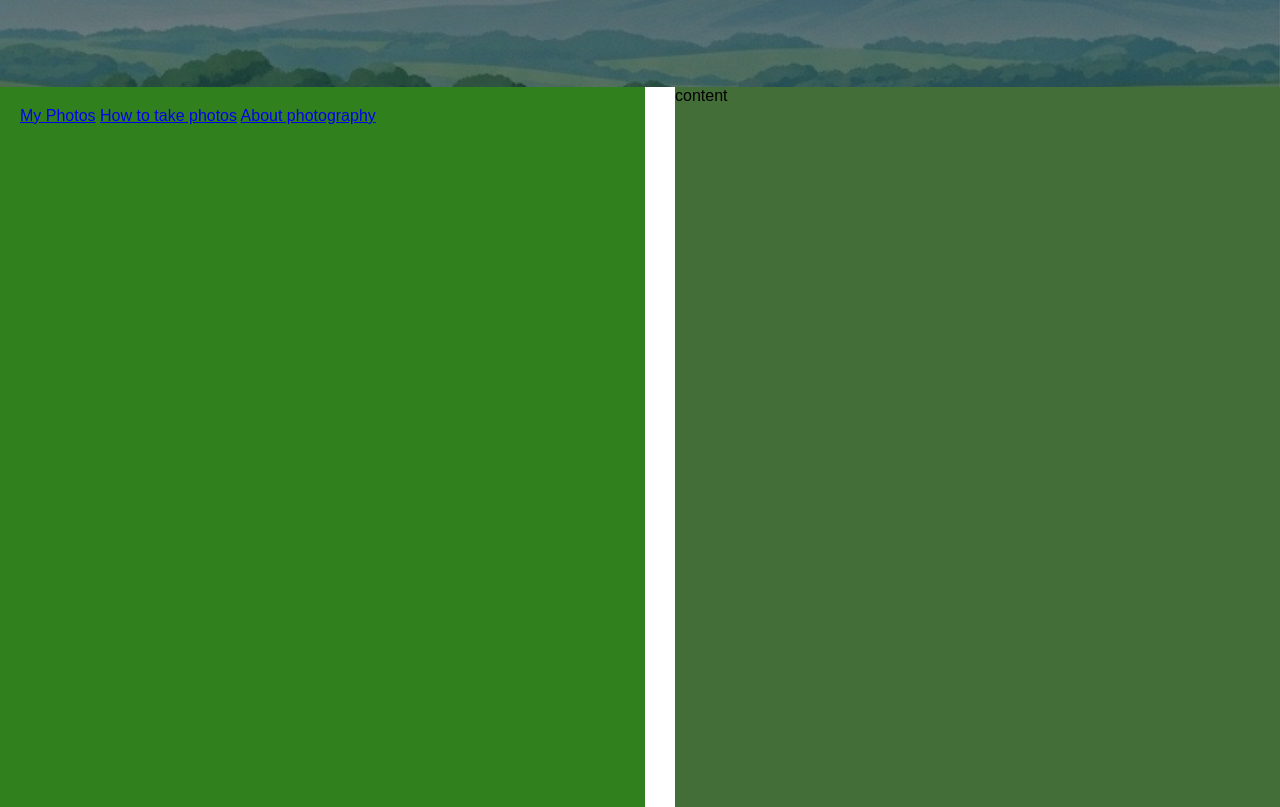
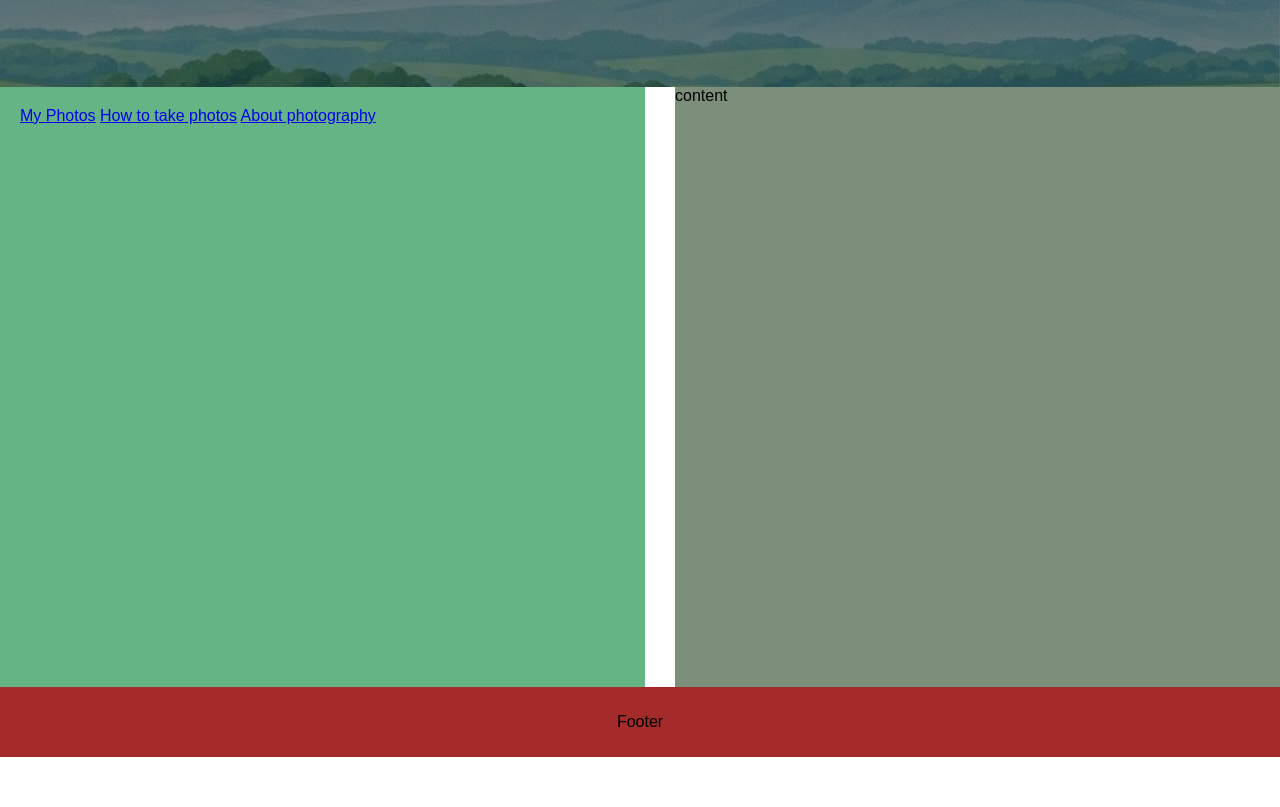
Before and after one commit to Angeldih/Angeldih, a plain HTML site: page Index.html in a window 1280 px wide. Shown: the part 313-1120 px from the top of the page. After the commit the page ends 1070 px from the top, so only its background shows below. Drawn offline with Linux system fonts and the light colour scheme.

Commit message:
Add files via upload

```diff
--- a/Index.html
+++ b/Index.html
@@ -1,6 +1,7 @@
 <!DOCTYPE html>
 <html>
 <head>
+  <link rel="icon" type="image/x-icon" href="images/favicon.ico">
 
   <link rel="stylesheet" href="styles.css">
 </head>
@@ -29,6 +30,9 @@
     </div>
 
 </div>
+<footer>
+  <p>Footer</p>
+</footer>
 
   <script src="script.js"></script>
 
--- a/styles.css
+++ b/styles.css
@@ -25,7 +25,8 @@ body, html {
   .container{
     display:flex;
     flex-direction: row;
-    height: 90%;
+    gap:10px;
+    height: 75%;
     gap: 30px
 
 
@@ -33,15 +34,22 @@ body, html {
 
   .menu {
     order: 1;
-    background-color: rgb(49, 128, 30);
+    background-color: rgb(100, 180, 134);
     padding: 20px;
     width: 50%;
-    color: rgb(15, 15, 223);
+    color: rgb(0, 0, 0);
 
   }
 
   .content{
     order: 2;
-    background-color: rgba(32, 83, 19, 0.842);
+    background-color: rgb(123, 143, 123);
     width: 50%;
   }
+
+  footer {
+  background-color: brown;
+  padding: 10px;
+  text-align: center;
+  color: black;
+}
```
Also changed, not shown: My photos.html (+7 -6 lines), images/favicon.ico (added), images/photo1.jpg (added), images/photo2.jpg (added), images/photo3.jpg (added), images/photo5.jpg (added), 2 other files.
